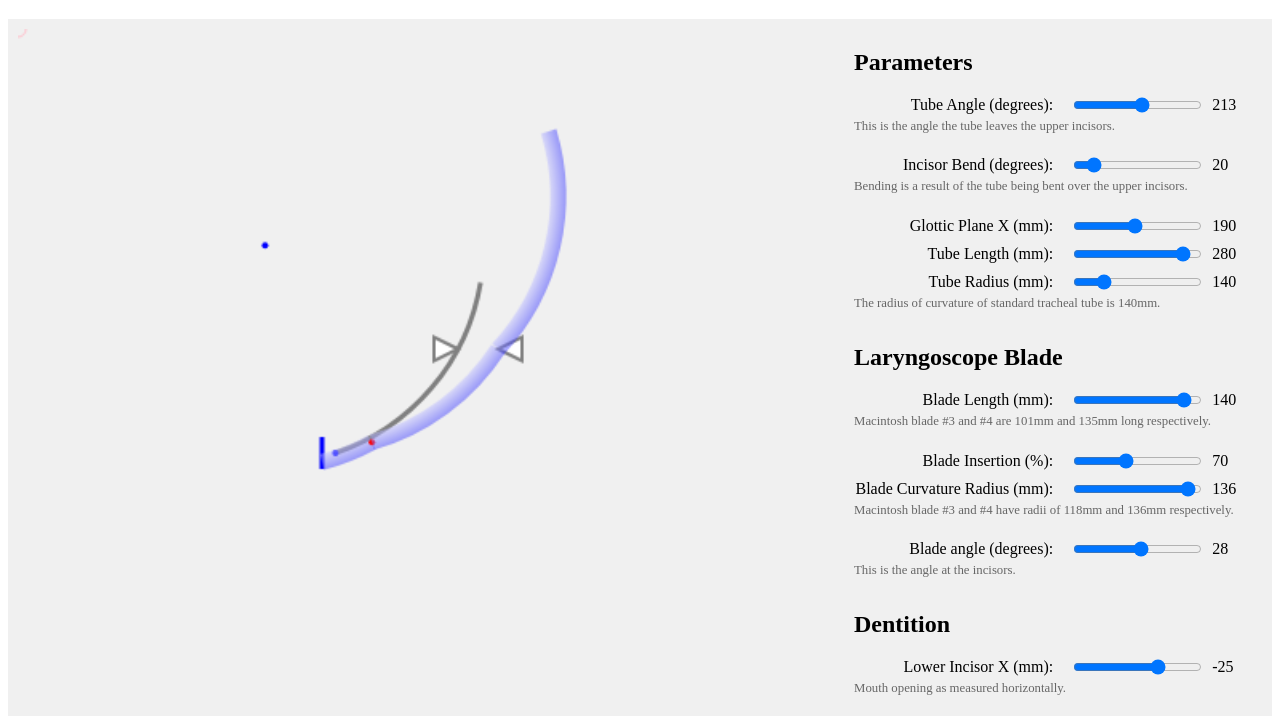
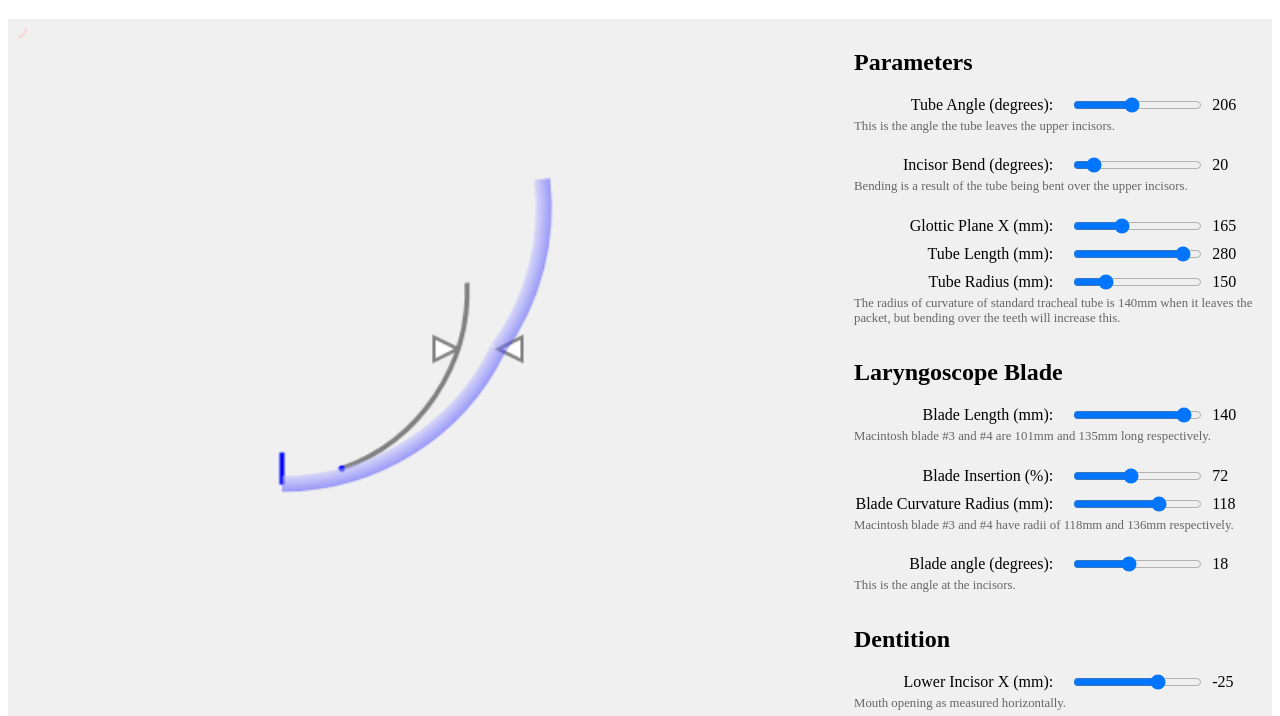
Before and after one commit to ErichBSchulz/tubebend, a plain HTML site: page index.html in a window 1280 px wide. Shown: the part 61-777 px from the top of the page. Drawn offline with Linux system fonts and the light colour scheme.

Commit message:
updated values

```diff
--- a/index.html
+++ b/index.html
@@ -68,7 +68,7 @@
     <div class="slider-container">
 <div class="slider-row">
         <label for="tubeAngle">Tube Angle (degrees): </label>
-        <input type="range" id="tubeAngle" min="170" max="250" value="213">
+        <input type="range" id="tubeAngle" min="170" max="250" value="206">
         <span id="tubeAngleValue">0</span>
 </div>
         <p class="description">This is the angle the tube leaves the upper incisors.</p>
@@ -84,7 +84,7 @@
     <div class="slider-container">
 <div class="slider-row">
         <label for="glotticPlaneX">Glottic Plane X (mm):</label>
-        <input type="range" id="glotticPlaneX" min="90" max="300" value="190">
+        <input type="range" id="glotticPlaneX" min="90" max="300" value="165">
         <span id="glotticPlaneXValue">0</span>
 </div>
     </div>
@@ -98,10 +98,11 @@
     <div class="slider-container">
 <div class="slider-row">
         <label for="tubeRadius">Tube Radius (mm): </label>
-        <input type="range" id="tubeRadius" min="50" max="500" value="140">
+        <input type="range" id="tubeRadius" min="50" max="500" value="150">
         <span id="tubeRadiusValue">0</span>
 </div>
-        <p class="description">The radius of curvature of standard tracheal tube is 140mm.</p>
+        <p class="description">The radius of curvature of standard tracheal tube is 140mm when it leaves the packet,
+            but bending over the teeth will increase this.</p>
     </div>
     <h2>Laryngoscope Blade</h2>
     <div class="slider-container">
@@ -115,14 +116,14 @@
     <div class="slider-container">
 <div class="slider-row">
         <label for="bladeInsertion">Blade Insertion (%): </label>
-        <input type="range" id="bladeInsertion" min="50" max="100" value="70">
+        <input type="range" id="bladeInsertion" min="50" max="100" value="72">
         <span id="bladeInsertionValue">0</span>
 </div>
     </div>
     <div class="slider-container">
 <div class="slider-row">
         <label for="bladeRadius">Blade Curvature Radius (mm): </label>
-        <input type="range" id="bladeRadius" min="70" max="140" value="136">
+        <input type="range" id="bladeRadius" min="70" max="140" value="118">
         <span id="bladeRadiusValue">0</span>
 </div>
         <p class="description">Macintosh blade #3 and #4 have radii of 118mm and 136mm respectively.</p>
@@ -130,7 +131,7 @@
     <div class="slider-container">
 <div class="slider-row">
         <label for="bladeAngle">Blade angle (degrees): </label>
-        <input type="range" id="bladeAngle" min="-20" max="70" value="28">
+        <input type="range" id="bladeAngle" min="-20" max="70" value="18">
         <span id="bladeAngleValue">0</span>
 </div>
         <p class="description">This is the angle at the incisors.</p>
@@ -203,6 +204,10 @@
     </div>
 
     <h1>Notes:</h1>
+    <p>Tracheal intubation is a vital skill for paramedics and emergency doctors, but training opportunities are scarce.
+      The challenges in gaining experience
+      requires innovative training methods to ensure maximimise the chances healthcare workers can intubate in emergency situations.
+    </p>
     <p>This page illustrates the adverse impact of bending an endotracheal tube over the upper incisors while attempting tracheal intubation.</p>
     <ul>
         <li>This simulation divides the tube into three sections as it bends between the upper incisors and the laryngoscope blade. Section 1 is outside the mouth. Section 2 is between the incisors and the blade. Section 3 is the section that is deflected tangentially off the blade.</li>
@@ -310,13 +315,14 @@
               const tube2AxisBearing = calculateBearing(intersection, arcParams2);
               arcParams2.endAngle = tube2AxisBearing.angle - Math.PI;
               // todo draw the "ghost" tube
-            const arcParams3 = {...translate({...intersection, angle: tubeBladeAxisBearing.angle,
-              distance: tubeRadius})}
-              drawDot(arcParams3)
+            const arc3Centre = translate({...intersection, angle: tubeBladeAxisBearing.angle,
+              distance: tubeRadius});
+            const arcParams3 = {...arc3Centre, ...tubeParams}
+              drawDot(arc3Centre)
               const tangentBearing = tubeBladeAxisBearing.angle + Math.PI;
               arcParams3.startAngle = tangentBearing;
-              arcParams3.radius = tubeRadius;
-              arcParams3.style = 'tube';
+              // arcParams3.radius = tubeRadius;
+              // arcParams3.style = 'tube';
 
               // calculate angle to glotticPlaneX
               const deltaX = glotticPlaneX - arcParams3.x;
```
